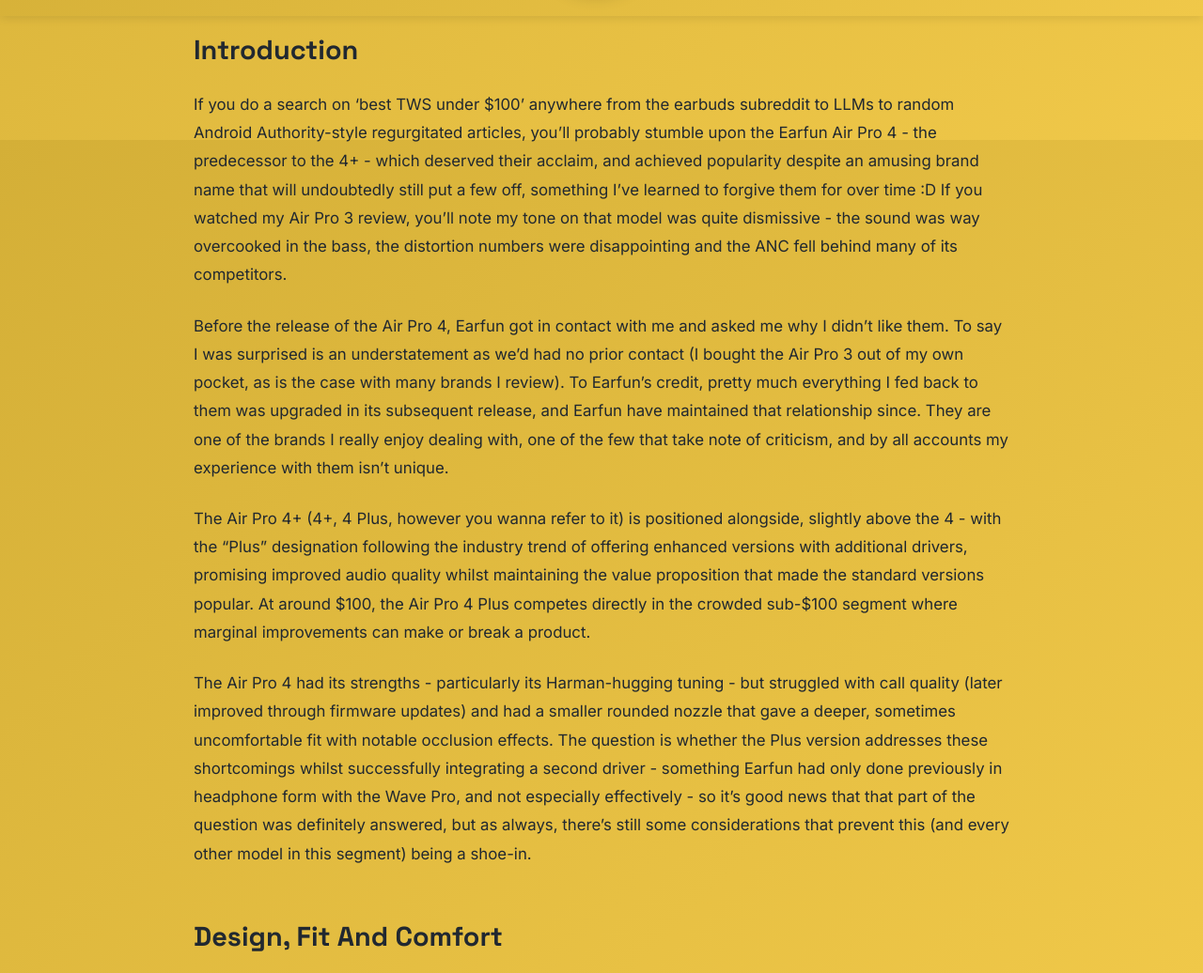
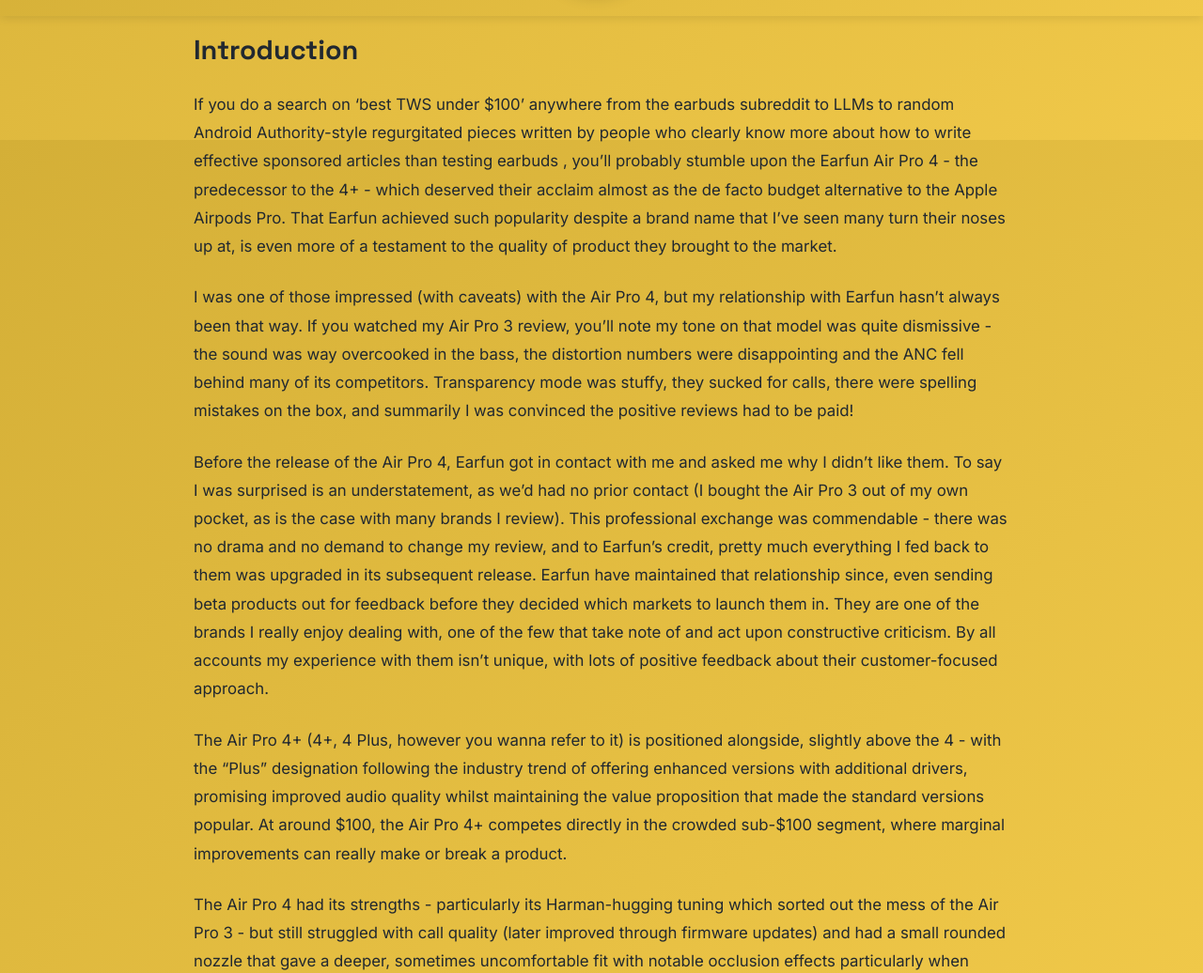
Before and after one commit to regancipher/regancipher.github.io, a Jekyll site: the page built from _posts/2025-11-27-earfun-air-pro-4-plus-review.md, in a window 1280 px wide and 1400 px high, scrolled down 2392 px. Shown: the part 159-1195 px from the top of the window at 94% size. Built offline with Jekyll 4.4.1, drawn with Linux system fonts in a browser that asks for light colours; some of the changed text lies outside the part shown; grey boxes are pictures that could not be loaded.

Commit message:
Slight change to Earfun review 2

```diff
--- a/_posts/2025-11-27-earfun-air-pro-4-plus-review.md
+++ b/_posts/2025-11-27-earfun-air-pro-4-plus-review.md
@@ -1,6 +1,6 @@
 ---
 layout: review
-title: "Earfun Air Pro 4 Plus"
+title: "Earfun Air Pro 4+"
 date: 2025-11-27
 brand: "Earfun"
 model: "Air Pro 4 Plus"
@@ -64,11 +64,11 @@
   - Normal mode latency 234ms
   - Call quality still not exceptional
 
-excerpt: "Earfun's first hybrid earbud successfully delivers Harman-target tuning with commendable driver coherency, comprehensive features, and improved comfort - though the ANC-induced EQ shift remains problematic"
+excerpt: "Earfun's first hybrid-driver TWS improves on the original with more detail to the sound, a mute call function and a bud redesign geared up for more comfort. ANC, transparency and calls see only incremental upgrades - but this is still a solid sub-$100 contender that does all the basics well "
 ---
 
 **Review Reference:** RC186
-**Price at Review:** $99.99
+**Price at Review:** £89.99
 
 <div style="text-align: center; margin: 2rem 0;">
     <img src="/assets/images/reviews/earfun-air-pro-4-plus/1.jpg" alt="Earfun Air Pro 4 Plus" style="max-width: 100%; border-radius: 12px;">
@@ -76,13 +76,15 @@
 
 ## Introduction
 
-If you do a search on 'best TWS under $100' anywhere from the earbuds subreddit to LLMs to random Android Authority-style regurgitated articles, you'll probably stumble upon the Earfun Air Pro 4 - the predecessor to the 4+ - which deserved their acclaim, and achieved popularity despite an amusing brand name that will undoubtedly still put a few off, something I've learned to forgive them for over time :D If you watched my Air Pro 3 review, you'll note my tone on that model was quite dismissive - the sound was way overcooked in the bass, the distortion numbers were disappointing and the ANC fell behind many of its competitors.
+If you do a search on 'best TWS under $100' anywhere from the earbuds subreddit to LLMs to random Android Authority-style regurgitated pieces written by people who clearly know more about how to write effective sponsored articles than testing earbuds , you'll probably stumble upon the Earfun Air Pro 4 - the predecessor to the 4+ - which deserved their acclaim almost as the de facto budget alternative to the Apple Airpods Pro. That Earfun achieved such popularity despite a brand name that I've seen many turn their noses up at, is even more of a testament to the quality of product they brought to the market.
 
-Before the release of the Air Pro 4, Earfun got in contact with me and asked me why I didn't like them. To say I was surprised is an understatement as we'd had no prior contact (I bought the Air Pro 3 out of my own pocket, as is the case with many brands I review). To Earfun's credit, pretty much everything I fed back to them was upgraded in its subsequent release, and Earfun have maintained that relationship since. They are one of the brands I really enjoy dealing with, one of the few that take note of criticism, and by all accounts my experience with them isn't unique.
+I was one of those impressed (with caveats) with the Air Pro 4, but my relationship with Earfun hasn't always been that way. If you watched my Air Pro 3 review, you'll note my tone on that model was quite dismissive - the sound was way overcooked in the bass, the distortion numbers were disappointing and the ANC fell behind many of its competitors. Transparency mode was stuffy, they sucked for calls, there were spelling mistakes on the box, and summarily I was convinced the positive reviews had to be paid!
 
-The Air Pro 4+ (4+, 4 Plus, however you wanna refer to it) is positioned alongside, slightly above the 4 - with the "Plus" designation following the industry trend of offering enhanced versions with additional drivers, promising improved audio quality whilst maintaining the value proposition that made the standard versions popular. At around $100, the Air Pro 4 Plus competes directly in the crowded sub-$100 segment where marginal improvements can make or break a product.
+Before the release of the Air Pro 4, Earfun got in contact with me and asked me why I didn't like them. To say I was surprised is an understatement, as we'd had no prior contact (I bought the Air Pro 3 out of my own pocket, as is the case with many brands I review). This professional exchange was commendable - there was no drama and no demand to change my review, and to Earfun's credit, pretty much everything I fed back to them was upgraded in its subsequent release. Earfun have maintained that relationship since, even sending beta products out for feedback before they decided which markets to launch them in. They are one of the brands I really enjoy dealing with, one of the few that take note of and act upon constructive criticism. By all accounts my experience with them isn't unique, with lots of positive feedback about their customer-focused approach.
 
-The Air Pro 4 had its strengths - particularly its Harman-hugging tuning - but struggled with call quality (later improved through firmware updates) and had a smaller rounded nozzle that gave a deeper, sometimes uncomfortable fit with notable occlusion effects. The question is whether the Plus version addresses these shortcomings whilst successfully integrating a second driver - something Earfun had only done previously in headphone form with the Wave Pro, and not especially effectively - so it's good news that that part of the question was definitely answered, but as always, there's still some considerations that prevent this (and every other model in this segment) being a shoe-in.
+The Air Pro 4+ (4+, 4 Plus, however you wanna refer to it) is positioned alongside, slightly above the 4 - with the "Plus" designation following the industry trend of offering enhanced versions with additional drivers, promising improved audio quality whilst maintaining the value proposition that made the standard versions popular. At around $100, the Air Pro 4+ competes directly in the crowded sub-$100 segment, where marginal improvements can really make or break a product.
+
+The Air Pro 4 had its strengths - particularly its Harman-hugging tuning which sorted out the mess of the Air Pro 3 - but still struggled with call quality (later improved through firmware updates) and had a small rounded nozzle that gave a deeper, sometimes uncomfortable fit with notable occlusion effects particularly when using them in transparency mode. The AI algorithm handling call noise reduction was overly-aggressive, too, still leaving Earfun plenty of areas to remedy. The question of whether the Plus version addresses these shortcomings whilst successfully integrating a second driver - something Earfun had only done previously in headphone form with the Wave Pro (and not especially effectively) is more-or-less answered positively, but whether those improvements are enough to capture your purchase isn't quite a shoe-in - read on for my thoughts, and hopefully by the end, you'll be in a better position to judge for yourself.
 
 ## Design, Fit and Comfort
 
@@ -90,7 +92,7 @@
     <img src="/assets/images/reviews/earfun-air-pro-4-plus/2.jpg" alt="Buds design vs original - outside" style="max-width: 100%; border-radius: 12px;">
 </div>
 
-It's business as usual when it comes to the aesthetics of the Air Pro 4+, with a familiar look of subtlety. These are medium-length stem-based buds that feature a ring at the top of the stem to designate the touch control area, and a little branding underneath. Evolution rather than revolution.
+It's business as usual when it comes to the aesthetics of the Air Pro 4+, with a familiar look of subtlety, only really tweaking the tone to a warmer, more business-like look. These are medium-length stem-based buds that feature a ring at the top of the stem to designate the touch control area, and a little branding underneath. Evolution rather than revolution. Touch control sensitivity is good, by the way, with minimal accidental touches.
 
 <div style="text-align: center; margin: 2rem 0;">
     <img src="/assets/images/reviews/earfun-air-pro-4-plus/3.jpg" alt="Buds design vs original - nozzles" style="max-width: 100%; border-radius: 12px;">
@@ -102,7 +104,9 @@
     <img src="/assets/images/reviews/earfun-air-pro-4-plus/4.jpg" alt="Case design" style="max-width: 100%; border-radius: 12px;">
 </div>
 
-For me, not only was the new design more comfortable, but it alleviated the occlusion effect that was present on the Air Pro 4. The oval nozzle provides a shallower, more universal fit that should accommodate a wider range of ear shapes and sizes. Basically, they've followed the rest of the the industry, opting to go with Apple's lead rather than sticking with the IEM-style fit of their previous releases. And as always with subjective elements like these, your mileage may vary - everyone's ear shape, size and anatomy is slightly different, so what works for one may not work for others, but the fact Apple made that change often tells you all you need to know. Personally, I found them pretty comfortable - better, in a way, than the likes of OnePlus Buds 4, which are initially lightweight but would cause a little ache after a while, but not as comfortable as SoundPEATS' AirX Pro series. The eartips are made from a curious, sticky material that added stability during exercise testing, and whilst I could feel them at times in my ears, they were still a good gym companion overall, passing the 100 jumping jacks test without issue and offering an industry-standard IP55 rating provides adequate water and dust protection.
+For me, not only was the new design more comfortable, but it alleviated somewhat the occlusion effect that was overbearing on the Air Pro 4. The oval nozzle provides a shallower, more universal fit that should accommodate a wider range of ear shapes and sizes. Basically, they've followed the rest of the the industry, opting to go with Apple's lead rather than sticking with the IEM-style fit of their previous releases. And as always with subjective elements like these, your mileage may vary - everyone's ear shape, size and anatomy is slightly different, so what works for one may not work for others, but the fact Apple made that change often tells you all you need to know. Still, there's a hint of occlusion still there when talking with transparency mode on, something I suspect will depend on even more of a redesign in terms of venting to eradicate altogether on future iterations.
+
+Personally, I found the Air Pro 4+ comfortable - better, in a way, than the likes of OnePlus Buds 4, which are initially lightweight but would cause a little ache after a while, but not as comfortable as SoundPEATS' AirX Pro series. The eartips are made from a curious, sticky material that added stability during exercise testing, and whilst I could feel them at times in my ears, they were still a good gym companion overall, passing the 100 jumping jacks test without issue and offering an industry-standard IP55 rating provides adequate water and dust protection.
 
 My partner, on the other hand, has smaller ears and felt a little bit of ear pressure, notably with ANC on. I guess this comes back to your propensity for these things, and is one of the frustrations us reviewers have because everyone's experience when it comes to fit - something that makes or breaks your experience with them - differs somewhat. If I had to hedge my bets, I'd say these are better suited to adult males of a certain age than teenagers or females, but this is of course a sweeping generalisation so don't take that as gospel!
 
@@ -118,19 +122,19 @@
     <img src="/assets/images/reviews/earfun-air-pro-4-plus/7.jpg" alt="Case design front" style="max-width: 100%; border-radius: 12px;">
 </div>
 
-The case LED and Earfun logo are prominent, although not garishly so.
+The case LED and Earfun logo are prominent, although not garishly so. It's a simplistic design that just works. After a fair amount of time in my pocket during testing, the plastic hasn't scratched up too much like it did on the Air 2 NC, but it isn't going to win any prizes at the 'TWS Battery Charging Case Beauty Pageant 2025' that's for sure. Still, for those of us who couldn't care less about such trivialities, it gets the job done.
 
 <div style="text-align: center; margin: 2rem 0;">
     <img src="/assets/images/reviews/earfun-air-pro-4-plus/6.jpg" alt="Case design comparison" style="max-width: 100%; border-radius: 12px;">
 </div>
 
-When it comes to portability, the case is pretty compact - a big improvement over the 4, and whilst it has stood the test of time in my pocket fairly well, it doesn't feel as robust as some competitors - Realme, for example, with their Air 7 Pro. It's still plastic and there's a bit of machine tolerance on the edges. Still, it does the job and will fit in your pocket and not weigh you down.
+When it comes to portability, the case is pretty compact - a big improvement over the 4, but it doesn't feel as robust as some competitors - Realme, for example, with their Air 7 Pro. It's still plastic and there's a bit of machine tolerance on the edges. Still, it will fit in your pocket and not weigh you down, meaning a tick in the box for 'improved case' is there over the original.
 
 <div style="text-align: center; margin: 2rem 0;">
     <img src="/assets/images/reviews/earfun-air-pro-4-plus/8.jpg" alt="Case battery" style="max-width: 100%; border-radius: 12px;">
 </div>
 
-The case supports wireless charging, adding convenience for those who prefer cable-free charging solutions. It also includes quick charge capability, giving you 3 hours of playtime from just 10 minutes plugged in - two features that are not always included, but are always welcome.
+The case supports wireless charging, adding a bit of convenience for those who like a clean desk. It also includes quick charge capability, giving you 3 hours of playtime from just 10 minutes plugged in - two features that are not always included, but are always welcome.
 
 ## Controls & Features
 
@@ -138,7 +142,7 @@
     <img src="/assets/images/reviews/earfun-air-pro-4-plus/9.jpg" alt="App features - controls" style="max-width: 100%; border-radius: 12px;">
 </div>
 
-When it comes to controls, Earfun allow you to change pretty much everything in a logical layout. They have also now added a 'mute call' option - something I've only seen previously with the Technics AZxxx series. This is really handy - a new addition for Earfun, and once again evidence they listen to feedback from users, particularly those selecting these for their daily work of Teams or Zoom calls. This degree of customization extends throughout the feature set - pragmatic, useful and straightforward. The app is hardly the flashiest out there, but it more than makes up for it with its ease-of-use and simplicity.
+When it comes to controls, Earfun allow you to change pretty much everything, and in a logical and easy-to-read layout. They have also now added a 'mute call' option - something I've only seen previously with the Technics AZxxx series. This is really handy - a new addition for Earfun, and once again evidence they listen to feedback from users, particularly those selecting these for their daily work of Teams or Zoom calls. This degree of customization extends throughout the feature set - pragmatic, useful and straightforward. The app is hardly the flashiest out there, but it more than makes up for it with its ease-of-use and simplicity.
 
 <div style="text-align: center; margin: 2rem 0;">
     <img src="/assets/images/reviews/earfun-air-pro-4-plus/10.jpg" alt="App features" style="max-width: 100%; border-radius: 12px;">
```
